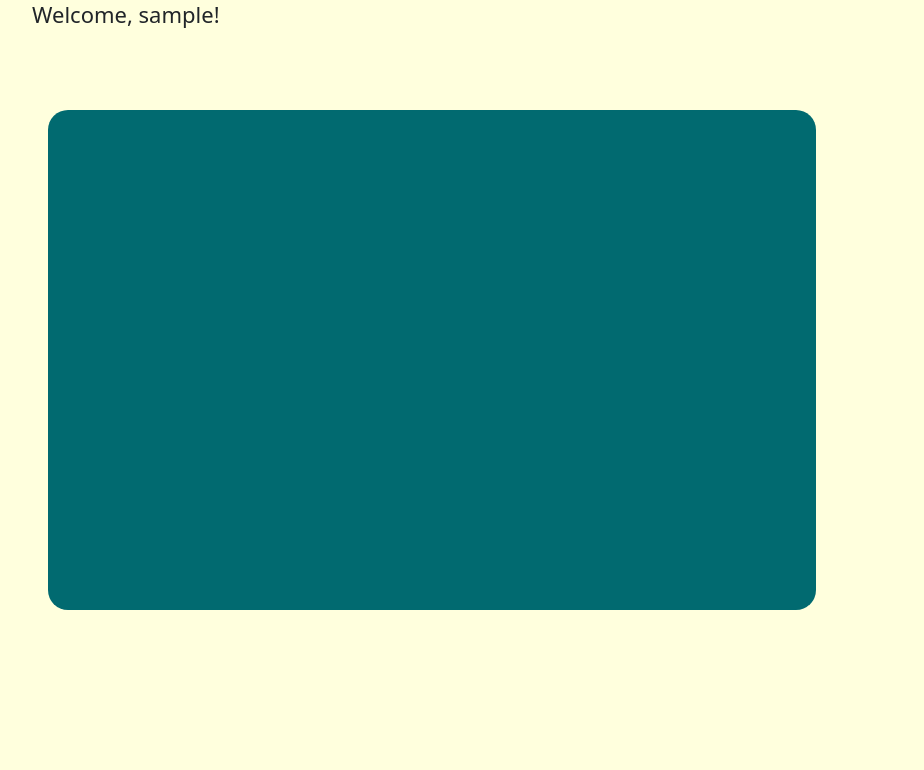
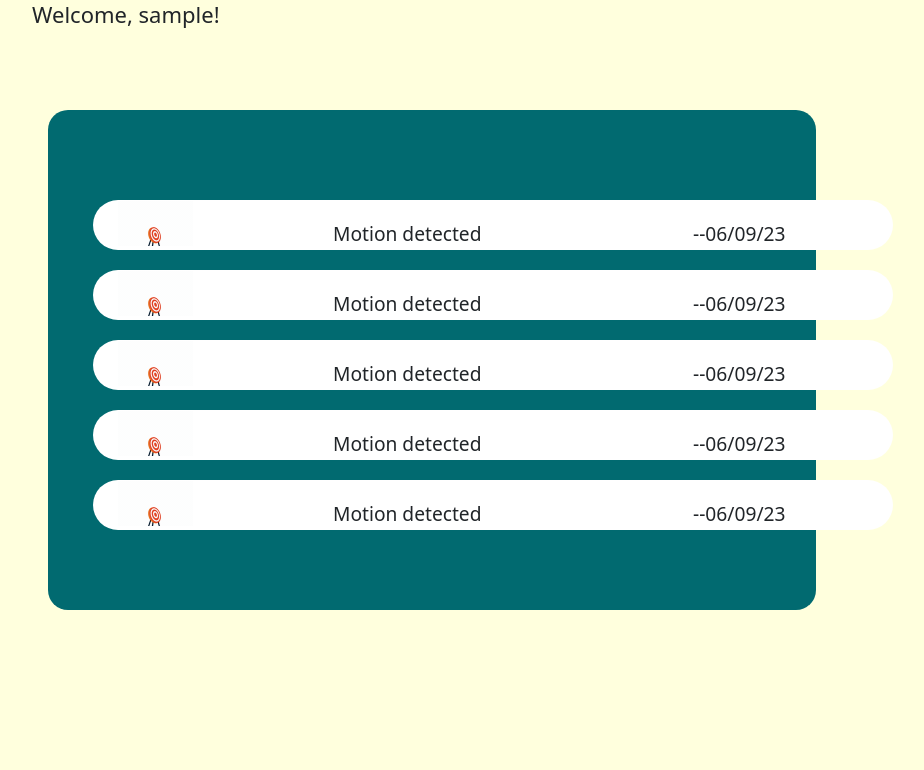
Before and after one commit to northjosh/monitoring, a Flask app: template templates/home2.html in a window 1280 px wide; the page is wider, and only the part inside the window is pictured. Shown: the part 162-932 px from the top of that part, without its empty margins (208-1132 px from the left). Run offline with Flask 3, Linux system fonts and the light colour scheme; the template is opened without the code that fills it: most values are stand-ins (such as "Sample title", 1, 10 or a date in 2020); parts of the project's set-up code (start-up, migrations or seed data) failed here and were passed over.

Commit message:
first page completed

```diff
--- a/templates/home2.html
+++ b/templates/home2.html
@@ -32,6 +32,42 @@
           left: 240px;
           top: 100px;
           font-size: 22px;
+        }
+        .list{
+            background-color: white;
+            height: 50px;
+            width: 800px;
+            border-radius: 35px;
+            position: relative;
+            left: 25px;
+            top: 90px;
+            margin: 20px;
+        }
+        .notification{
+            background-image: url(../static/images/animation_lm6lacfn_small.gif);
+            background-size: cover;
+            height: 45px;
+            width: 75px;
+            position: relative;
+            left: 25px;
+            top: 0.5px;
+
+        }
+        .message{
+            background-color: white;
+            font-size: larger;
+            position: relative;
+            left: 240px;
+            bottom: 25px;
+            width: 300px;
+        }
+        .date{
+            background-color: white;
+            font-size: larger;
+            position: relative;
+            left: 600px;
+            bottom: 54px;
+            width: 100px;
         }
 
     </style>
@@ -70,6 +106,31 @@
             Welcome, {{Username}}!
         </div>
         <div class="innerframe">
+            <div class="list">
+                <div class="notification"></div>
+                <div class="message">Motion detected   </div>
+                <div class="date">--06/09/23</div>
+            </div>
+            <div class="list">
+                <div class="notification"></div>
+                <div class="message">Motion detected</div>
+                <div class="date">--06/09/23</div>
+            </div>
+            <div class="list">
+                <div class="notification"></div>
+                <div class="message">Motion detected</div>
+                <div class="date">--06/09/23</div>
+            </div>
+            <div class="list">
+                <div class="notification"></div>
+                <div class="message">Motion detected</div>
+                <div class="date">--06/09/23</div>
+            </div>
+            <div class="list">
+                <div class="notification"></div>
+                <div class="message"> Motion detected</div>
+                <div class="date">--06/09/23</div>
+            </div>
         </div>
 
 
```
Also changed, not shown: static/images/animation_lm6lacfn_small.gif (added).
